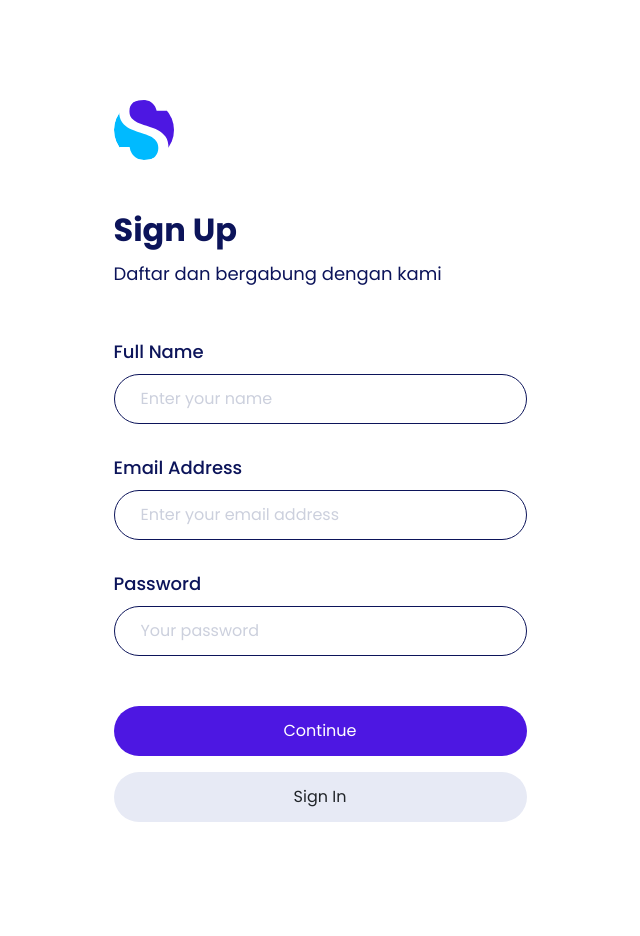
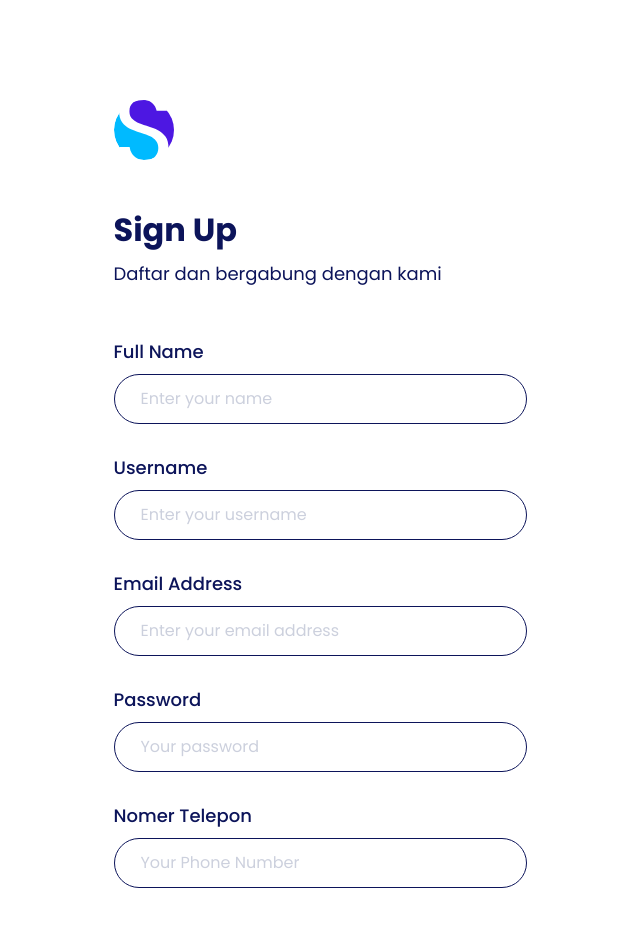
Before and after one commit to alHasandev/bwa-storegg-client, a Next.js app: page /sign-up in a window 1280 px wide. Shown: the top 936 px of the page, without its empty margins (320-960 px from the left). Built offline with nearby package versions, Linux system fonts and the light colour scheme.

Commit message:
Fix: Set up sign up form

```diff
--- a/components/organisms/SignUpForm/index.tsx
+++ b/components/organisms/SignUpForm/index.tsx
@@ -1,12 +1,58 @@
+/* eslint-disable comma-dangle */
+/* eslint-disable operator-linebreak */
+/* eslint-disable object-curly-newline */
+/* eslint-disable implicit-arrow-linebreak */
+import { useState } from 'react';
 import Link from 'next/link';
+import { useRouter } from 'next/router';
+
+import useLocalStorage from '../../../hooks/useLocalStorage';
 
 function SignUpForm() {
+  const initialValue = {
+    name: '',
+    username: '',
+    email: '',
+    password: '',
+    phoneNumber: '',
+  };
+
+  const [{ name, username, email, password, phoneNumber }, setFormData] =
+    useState(initialValue);
+  const { saveLocalValue } = useLocalStorage('signup-data', initialValue);
+  const router = useRouter();
+
+  const changeValue = (event: { target: HTMLInputElement }) =>
+    setFormData((prevData) => ({
+      ...prevData,
+      [event.target.name]: event.target.value,
+    }));
+
+  const nextForm = (link: string) => {
+    // Save signup data to local storage
+    saveLocalValue({
+      name,
+      username,
+      email,
+      password,
+      phoneNumber,
+    });
+
+    // Redirect to {link}
+    router.push(link);
+  };
+
   return (
     <>
       <h2 className="text-4xl fw-bold color-palette-1 mb-10">Sign Up</h2>
-      <p className="text-lg color-palette-1 m-0">Daftar dan bergabung dengan kami</p>
+      <p className="text-lg color-palette-1 m-0">
+        Daftar dan bergabung dengan kami
+      </p>
       <div className="pt-50">
-        <label htmlFor="name" className="form-label text-lg fw-medium color-palette-1 mb-10">
+        <label
+          htmlFor="name"
+          className="form-label text-lg fw-medium color-palette-1 mb-10"
+        >
           Full Name
         </label>
         <input
@@ -16,10 +62,33 @@ function SignUpForm() {
           name="name"
           aria-describedby="name"
           placeholder="Enter your name"
+          value={name}
+          onChange={changeValue}
         />
       </div>
       <div className="pt-30">
-        <label htmlFor="email" className="form-label text-lg fw-medium color-palette-1 mb-10">
+        <label
+          htmlFor="username"
+          className="form-label text-lg fw-medium color-palette-1 mb-10"
+        >
+          Username
+        </label>
+        <input
+          type="text"
+          className="form-control rounded-pill text-lg"
+          id="username"
+          name="username"
+          aria-describedby="username"
+          placeholder="Enter your username"
+          value={username}
+          onChange={changeValue}
+        />
+      </div>
+      <div className="pt-30">
+        <label
+          htmlFor="email"
+          className="form-label text-lg fw-medium color-palette-1 mb-10"
+        >
           Email Address
         </label>
         <input
@@ -29,10 +98,15 @@ function SignUpForm() {
           name="email"
           aria-describedby="email"
           placeholder="Enter your email address"
+          value={email}
+          onChange={changeValue}
         />
       </div>
       <div className="pt-30">
-        <label htmlFor="password" className="form-label text-lg fw-medium color-palette-1 mb-10">
+        <label
+          htmlFor="password"
+          className="form-label text-lg fw-medium color-palette-1 mb-10"
+        >
           Password
         </label>
         <input
@@ -42,17 +116,36 @@ function SignUpForm() {
           name="password"
           aria-describedby="password"
           placeholder="Your password"
+          value={password}
+          onChange={changeValue}
+        />
+      </div>
+      <div className="pt-30">
+        <label
+          htmlFor="phoneNumber"
+          className="form-label text-lg fw-medium color-palette-1 mb-10"
+        >
+          Nomer Telepon
+        </label>
+        <input
+          type="text"
+          className="form-control rounded-pill text-lg"
+          id="phoneNumber"
+          name="phoneNumber"
+          aria-describedby="phoneNumber"
+          placeholder="Your Phone Number"
+          value={phoneNumber}
+          onChange={changeValue}
         />
       </div>
       <div className="button-group d-flex flex-column mx-auto pt-50">
-        <Link href="/sign-up-photo">
-          <a
-            className="btn btn-sign-up fw-medium text-lg text-white rounded-pill mb-16"
-            role="button"
-          >
-            Continue
-          </a>
-        </Link>
+        <button
+          type="button"
+          className="btn btn-sign-up fw-medium text-lg text-white rounded-pill mb-16"
+          onClick={() => nextForm('/sign-up-photo')}
+        >
+          Continue
+        </button>
         <Link href="/sign-in">
           <a
             className="btn btn-sign-in fw-medium text-lg color-palette-1 rounded-pill"
```
